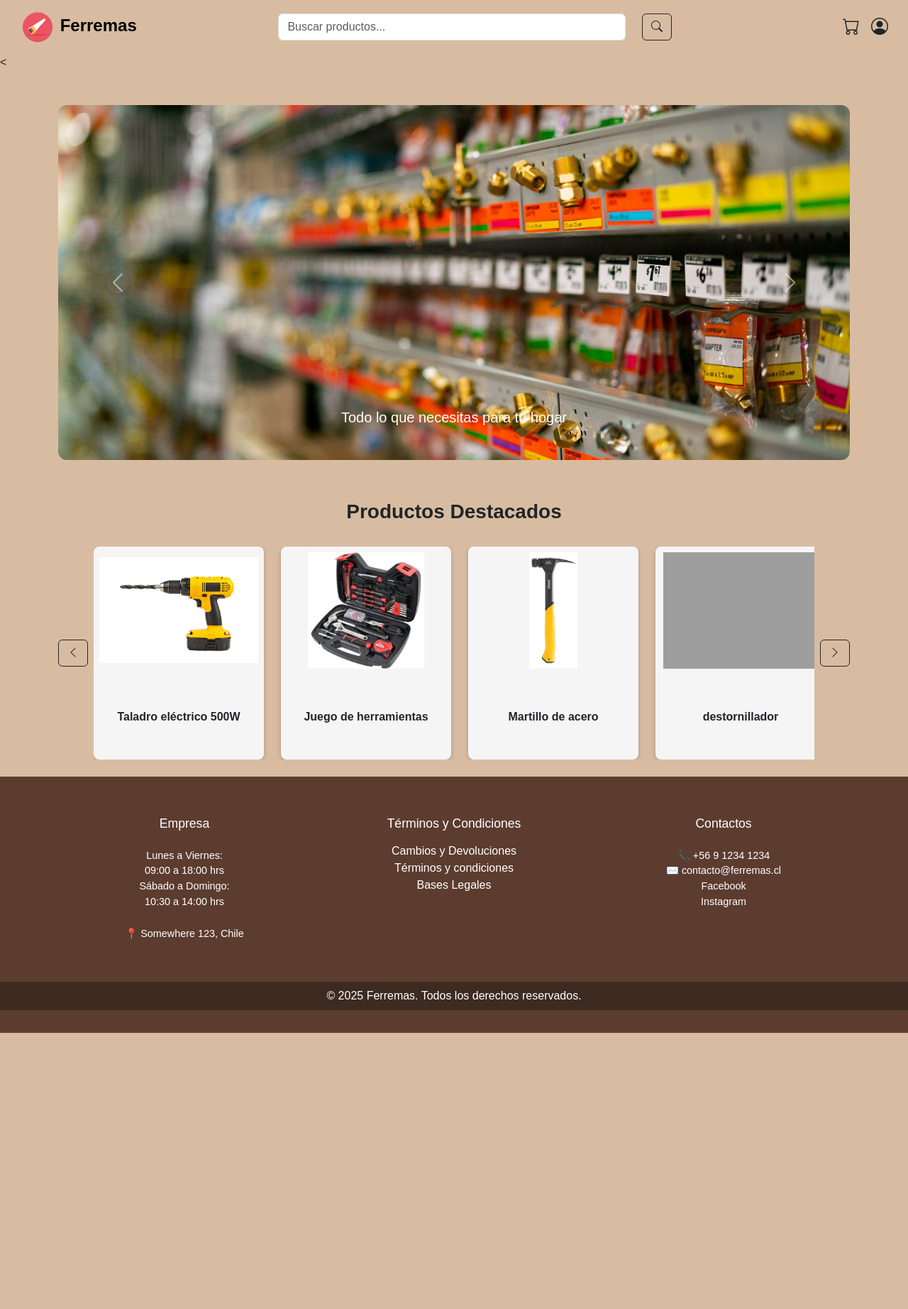
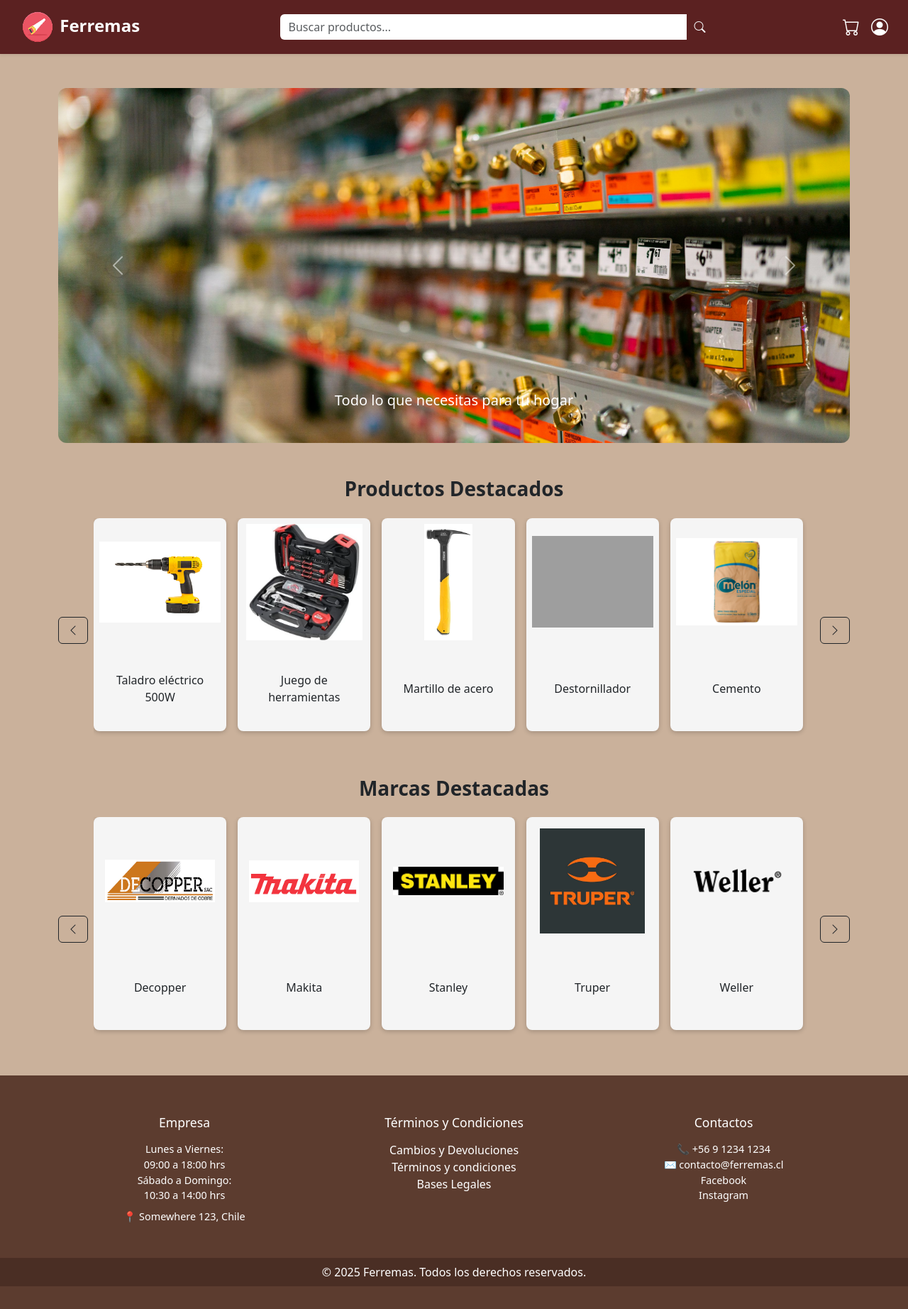
Before and after one commit to Volkergz/Ferremas, a Django app: page / in a window 1280 px wide. Shown: the whole page at 71% size. Before the commit the page ends 1455 px from the top, so only its background shows below. Run offline with Django 5.2, Linux system fonts and the light colour scheme; grey boxes are pictures that could not be loaded.

Commit message:
home terminado

```diff
--- a/main/frontend/polls/static/css/home.css
+++ b/main/frontend/polls/static/css/home.css
@@ -1,33 +1,18 @@
-/* Fuentes y márgenes generales */
-body {
-    font-family: 'Arial', sans-serif;
-    margin: 0;
-    padding: 0;
-  }
-
-  h3, p {
-    margin: 0;
-    padding: 0.5rem 0;
-  }
-
-  .card-text {
-    font-size: 1rem;
-    font-weight: bold;
-  }
-
-
 
 
   /* Fondo principal */
   .bg-principal {
-    background-color: #d8bca1;
+      background-color: #CAB19B;
     }
 
     /* Navbar */
     .navbar {
-    padding: 0.5rem 1rem; /* Ajustar el padding para hacerlo más compacto */
-    background-color: #d8bca1;
+      background-color: #5B2121 !important;
+      color : #fff !important;
+      padding: 0.5rem 1rem; /* Espaciado interno */
+      top: 0; /* Se queda en la parte superior al hacer scroll */
     }
+
 
     .navbar .container-fluid {
       display: flex;
@@ -52,6 +37,22 @@
     }
 
 
+
+    .input-group .form-control {
+      border: none;
+      border-radius: 0.375rem 0 0 0.375rem;
+    }
+
+    .input-group .btn {
+      border: none;
+      border-radius: 0 0.375rem 0.375rem 0;
+    }
+
+    .input-group .btn:hover {
+      background-color: #6b3d3d;
+      color: #ffffff;
+    }
+
   /* Carrusel */
 
 
@@ -72,15 +73,19 @@
 
 
 
+    /*Productos*/
+
     .destacados-container {
-    gap: 1.5rem;
-    overflow: hidden;
+      display: flex;
+      gap: 1rem; /* Espacio entre las tarjetas */
+      overflow-x: auto;
       scroll-behavior: smooth;
-    width: calc(5 * 15rem + 4 * 24px); /* 5 tarjetas + 4 márgenes */
+      padding-bottom: 1rem;
+      width: 100%; /* Aseguramos que el contenedor tenga el 100% del ancho disponible */
     }
 
     .producto-card {
-    width: 15rem;
+      width: calc(20% - 1rem); /* Ajustamos para que quepan 5 productos en el contenedor */
       flex-shrink: 0;
       min-height: 300px;
       background-color: #f5f5f5;
@@ -88,10 +93,21 @@
       box-shadow: 0 2px 6px rgba(0, 0, 0, 0.2);
       transition: transform 0.2s ease-in-out;
       border: none;
-    overflow: visible; /* Permite que la tarjeta se expanda sin recortar */
-
     }
 
+    @media (max-width: 768px) {
+      .producto-card {
+        width: calc(33.33% - 1rem); /* Ajuste para pantallas medianas */
+      }
+    }
+
+    @media (max-width: 576px) {
+      .producto-card {
+        width: calc(50% - 1rem); /* Ajuste para pantallas pequeñas */
+      }
+    }
+
+    /* Para mejorar la experiencia de hover */
     .producto-card:hover .producto-img {
       transform: scale(1.05);
     }
@@ -101,8 +117,8 @@
       object-fit: contain;
       border-radius: 8px 8px 0 0;
       transition: transform 0.2s ease-in-out;
+    }
 
-  }
 
 
       /* Footer */
@@ -112,10 +128,11 @@
     }
 
     .footer-bottom {
-    background-color: #3d2a21;
-    padding: 1rem 0;
-    text-align: center;
+      background-color: #4a2e24;
+      color: #fff;
+      padding: 0.5rem 0;
   }
+
 
     .footer-bg h6 {
       font-size: 1.1rem;
--- a/main/frontend/polls/static/js/home.js
+++ b/main/frontend/polls/static/js/home.js
@@ -1,5 +1,29 @@
 function scrollProductos(direction) {
-    const container = document.getElementById('destacados');
+  const container = document.getElementById('destacados');
+  const cardWidth = document.querySelector('.producto-card').offsetWidth + 24; // 24px por el gap
+  const cardsToMove = 5; // Número de tarjetas que se deben mover a la vez
+  const scrollMax = container.scrollWidth - container.clientWidth;
+
+  if (direction === 1) {
+    if (container.scrollLeft >= scrollMax - 10) {
+      // Si está casi al final, vuelve al inicio
+      container.scrollLeft = 0;
+    } else {
+      container.scrollLeft += cardWidth * cardsToMove; // Mueve 5 tarjetas hacia la derecha
+    }
+  } else {
+    if (container.scrollLeft <= 0) {
+      // Si está al inicio, ve al final
+      container.scrollLeft = scrollMax;
+    } else {
+      container.scrollLeft -= cardWidth * cardsToMove; // Mueve 5 tarjetas hacia la izquierda
+    }
+  }
+}
+
+
+function scrollMarcas(direction) {
+    const container = document.getElementById('marcas');
     const cardWidth = document.querySelector('.producto-card').offsetWidth + 24; // 24px por el gap
     const cardsToMove = 5; // Número de tarjetas que se deben mover a la vez
     const scrollMax = container.scrollWidth - container.clientWidth;
@@ -10,7 +34,6 @@
         container.scrollLeft = 0;
       } else {
         container.scrollLeft += cardWidth * cardsToMove; // Mueve 5 tarjetas
-;
       }
     } else {
       if (container.scrollLeft <= 0) {
@@ -18,6 +41,6 @@
         container.scrollLeft = scrollMax;
       } else {
         container.scrollLeft -= cardWidth * cardsToMove; // Mueve 5 tarjetas hacia la izquierda
-    }
+      }
     }
   }
--- a/main/frontend/polls/templates/home.html
+++ b/main/frontend/polls/templates/home.html
@@ -10,6 +10,7 @@
   <link href="https://cdn.jsdelivr.net/npm/bootstrap@5.3.6/dist/css/bootstrap.min.css" rel="stylesheet">
   <link rel="stylesheet" href="{% static 'css/home.css' %}">
 
+
   <!-- Bootstrap Icons -->
   <link rel="stylesheet" href="https://cdn.jsdelivr.net/npm/bootstrap-icons@1.10.5/font/bootstrap-icons.css">
 </head>
@@ -17,23 +18,28 @@
 <body class="bg-principal">
 
   <!-- NAVBAR -->
-  <nav class="navbar navbar-expand-lg ">
+  <nav class=" navbar navbar-expand-lg shadow-sm ">
     <div class="container-fluid">
-      <a class="navbar-brand fw-bold" href="#">
+      <a class="navbar-brand fw-bold text-white" href="#">
         <img src="{% static 'img/icono.png' %}" alt="logo" width="50"> Ferremas
       </a>
-      <form class="d-flex mx-auto w-50">
-        <input class="form-control me-2" type="search" placeholder="Buscar productos..." aria-label="Search">
-        <button class="btn btn-outline-dark" type="submit"><i class="bi bi-search"></i></button>
+      <form class="mx-auto w-50">
+        <div class="input-group">
+          <input type="search" class="form-control" placeholder="Buscar productos..." aria-label="Buscar productos">
+          <button class="btn btn-outline-light" type="submit">
+            <i class="bi bi-search"></i>
+          </button>
+        </div>
       </form>
+
       <div class="d-flex gap-3">
-        <a href="#"><i class="bi bi-cart fs-4 text-dark"></i></a>
-        <a href="#"><i class="bi bi-person-circle fs-4 text-dark"></i></a>
+        <a href="#"><i class="bi bi-cart fs-4 text-white"></i></a>
+        <a href="#"><i class="bi bi-person-circle fs-4 text-white"></i></a>
       </div>
     </div>
   </nav>
 
-  <<!-- ICONOS / CARRUSEL -->
+  <!-- ICONOS / CARRUSEL -->
 <section class="container my-4">
     <div id="iconCarousel" class="carousel slide py-4 icon-carousel" data-bs-ride="carousel">
       <div class="carousel-inner text-center">
@@ -77,10 +83,7 @@
         <i class="bi bi-chevron-left"></i>
       </button>
 
-      <div id="destacados" class="d-flex flex-row destacados-container">
-        <!-- Tarjetas de producto (mismos que ya tienes) -->
-        <!-- ... tus div.card producto-card ... -->
-
+      <div id="destacados" class="d-flex destacados-container">
           <div class="card producto-card">
             <img src="{% static 'img/taladro.jpg' %}" class="card-img-top p-2 producto-img" alt="Producto 1">
             <div class="card-body d-flex align-items-center justify-content-center">
@@ -105,16 +108,15 @@
           <div class="card producto-card">
             <img src="{% static 'img/destornillador.png' %}" class="card-img-top p-2 producto-img" alt="Producto 4">
             <div class="card-body d-flex align-items-center justify-content-center">
-                <p class="card-text">destornillador</p>
+              <p class="card-text">Destornillador</p>
             </div>
           </div>
 
           <div class="card producto-card">
             <img src="{% static 'img/cemento.jpg' %}" class="card-img-top p-2 producto-img" alt="Producto 5">
             <div class="card-body d-flex align-items-center justify-content-center">
-                    <p class="card-text">cemento</p>
+              <p class="card-text">Cemento</p>
             </div>
-
           </div>
       </div>
 
@@ -123,6 +125,59 @@
       </button>
     </div>
 </section>
+
+
+  <section class="container text-center my-5">
+    <h3 class="fw-bold mb-4">Marcas Destacadas</h3>
+    <div class="d-flex justify-content-center align-items-center gap-2">
+      <button class="btn btn-outline-dark" onclick="scrollMarcas(-1)">
+        <i class="bi bi-chevron-left"></i>
+      </button>
+
+      <div id="marcas" class="d-flex destacados-container">
+        <div class="card producto-card">
+          <img src="{% static 'img/Decopper.jpg' %}" class="card-img-top p-3 producto-img" alt="Marca 1">
+          <div class="card-body d-flex align-items-center justify-content-center">
+            <p class="card-text">Decopper</p>
+          </div>
+        </div>
+
+        <div class="card producto-card">
+          <img src="{% static 'img/Makita.png' %}" class="card-img-top p-3 producto-img" alt="Marca 2">
+          <div class="card-body d-flex align-items-center justify-content-center">
+            <p class="card-text">Makita</p>
+          </div>
+        </div>
+
+        <div class="card producto-card">
+          <img src="{% static 'img/Stanley.jpg' %}" class="card-img-top p-3 producto-img" alt="Marca 3">
+          <div class="card-body d-flex align-items-center justify-content-center">
+            <p class="card-text">Stanley</p>
+          </div>
+        </div>
+
+        <div class="card producto-card">
+          <img src="{% static 'img/Truper.webp' %}" class="card-img-top p-3 producto-img" alt="Marca 4">
+          <div class="card-body d-flex align-items-center justify-content-center">
+            <p class="card-text">Truper</p>
+          </div>
+        </div>
+
+        <div class="card producto-card">
+          <img src="{% static 'img/Weller.png' %}" class="card-img-top p-3 producto-img" alt="Marca 4">
+          <div class="card-body d-flex align-items-center justify-content-center">
+            <p class="card-text">Weller</p>
+          </div>
+        </div>
+      </div>
+
+      <button class="btn btn-outline-dark" onclick="scrollMarcas(1)">
+        <i class="bi bi-chevron-right"></i>
+      </button>
+    </div>
+  </section>
+
+
 
 
   <!-- FOOTER -->
```
Also changed, not shown: main/frontend/polls/static/img/Decopper.jpg (added), main/frontend/polls/static/img/Makita.png (added), main/frontend/polls/static/img/Stanley.jpg (added), main/frontend/polls/static/img/Truper.webp (added), main/frontend/polls/static/img/Weller.png (added). Lines whose indentation alone changed are shown as unchanged.
